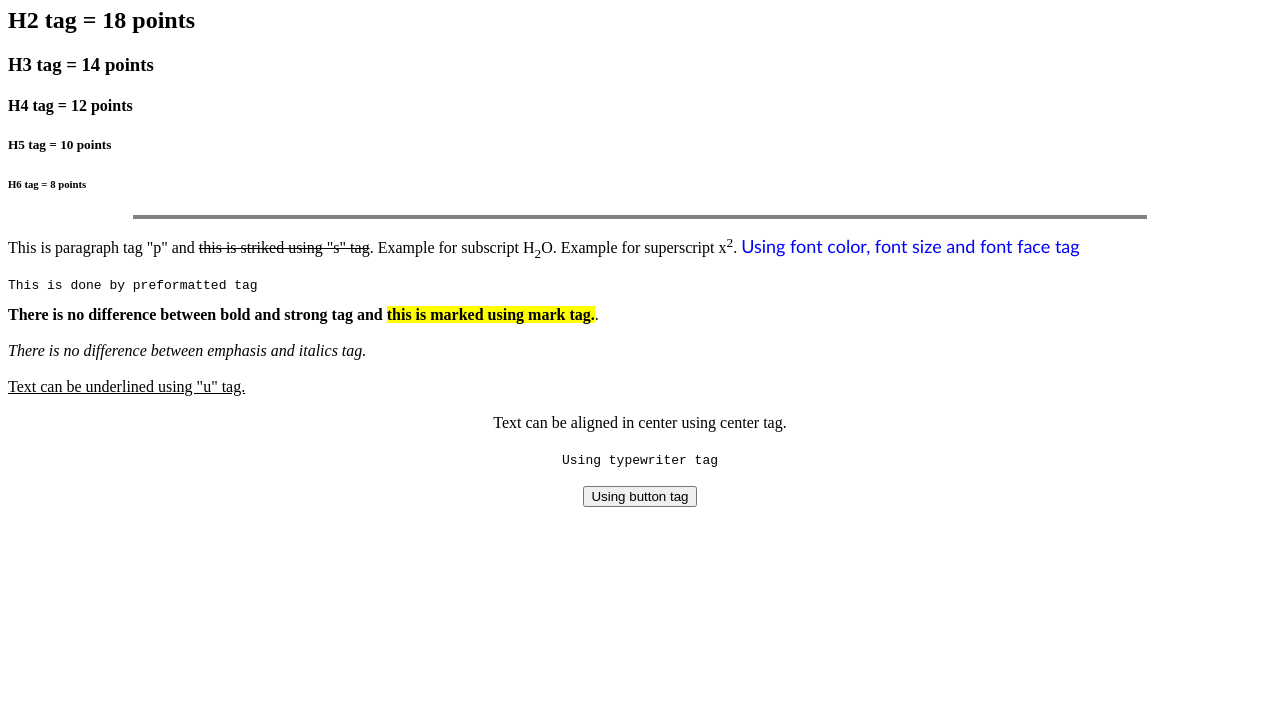
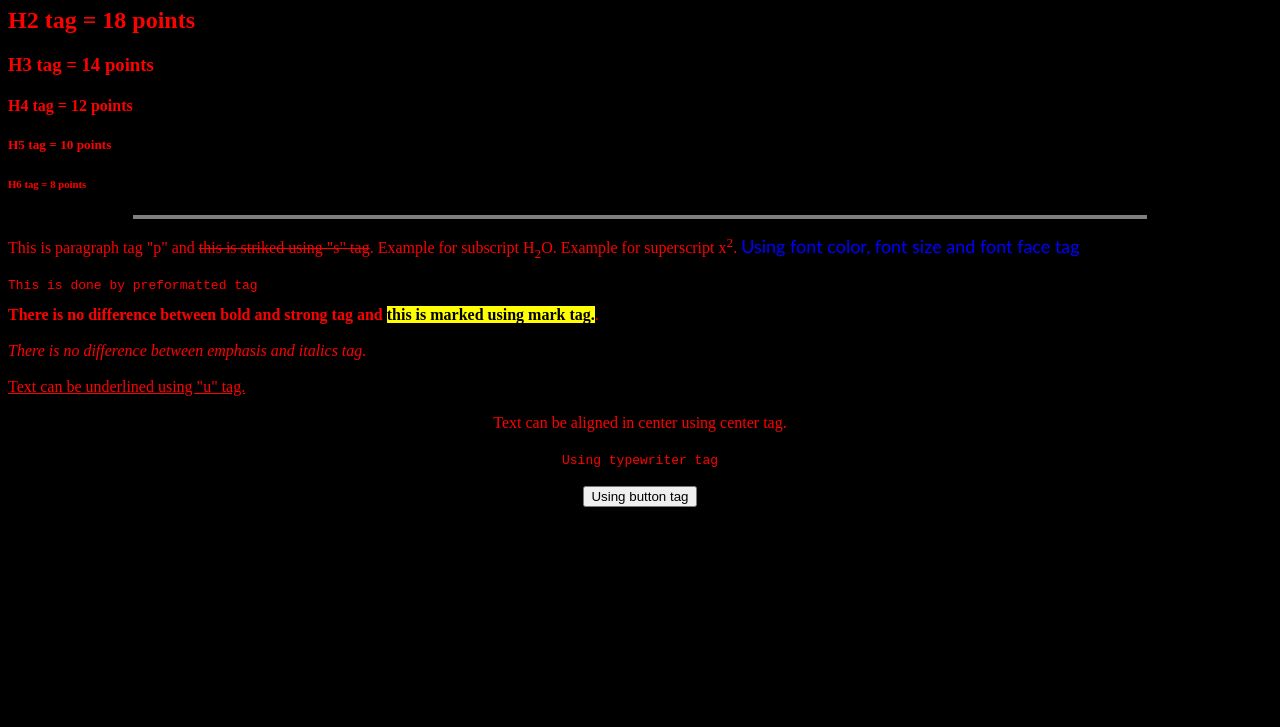
Before and after one commit to Dthknight/DthKnight.github.io, a plain HTML site: page index.html in a window 1280 px wide. Shown: the part 73-800 px from the top of the page. Drawn offline with Linux system fonts and the light colour scheme.

Commit message:
added color

```diff
--- a/index.html
+++ b/index.html
@@ -4,7 +4,7 @@
 <head>
     <title></title>
 </head>
-<body>
+<body bgcolor=black text=red>
     <h1>H1 tag = 24 points</h1>
     <h2>H2 tag = 18 points</h2>
     <h3>H3 tag = 14 points</h3>
```
